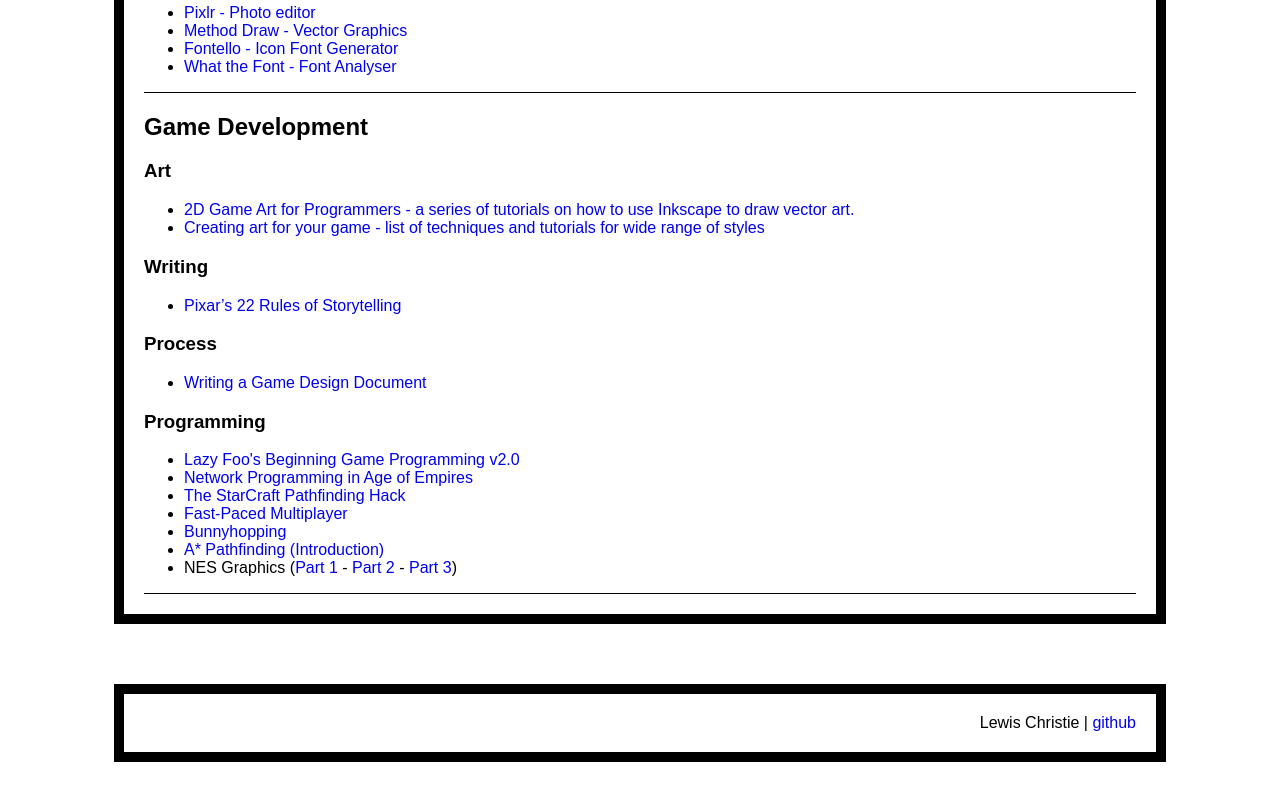
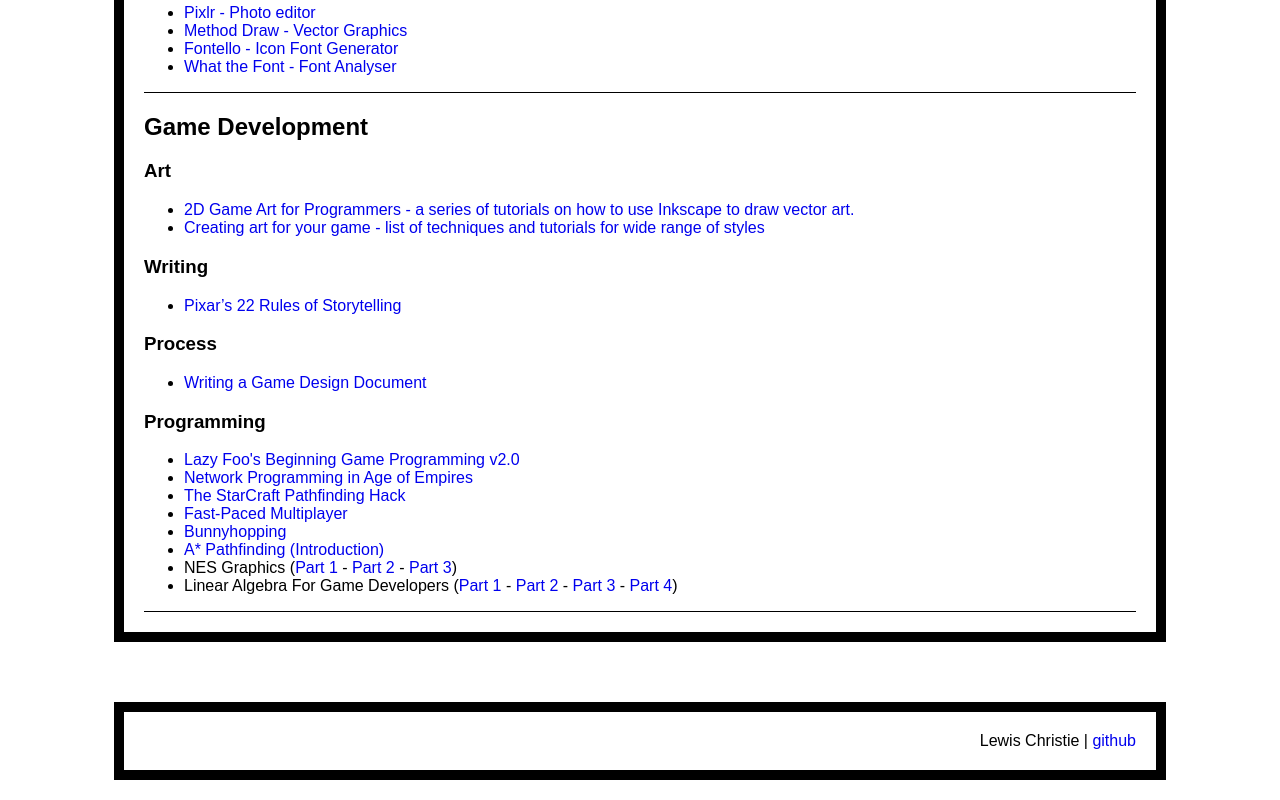
Before and after one commit to Resonance1584/res.nz, a plain HTML site: page index.html in a window 1280 px wide. Shown: the part 2193-2993 px from the top of the page. Drawn offline with Linux system fonts and the light colour scheme.

Commit message:
add wolfire linear algebra to links

```diff
--- a/index.html
+++ b/index.html
@@ -201,6 +201,8 @@
           </li>
           <li>NES Graphics (<a href="http://www.dustmop.io/blog/2015/04/28/nes-graphics-part-1/">Part 1</a> - <a href="http://www.dustmop.io/blog/2015/06/08/nes-graphics-part-2/">Part 2</a> - <a href="http://www.dustmop.io/blog/2015/12/18/nes-graphics-part-3/">Part 3</a>)
           </li>
+          <li>Linear Algebra For Game Developers (<a href="http://blog.wolfire.com/2009/07/linear-algebra-for-game-developers-part-1/">Part 1</a> - <a href="http://blog.wolfire.com/2009/07/linear-algebra-for-game-developers-part-2/">Part 2</a> - <a href="http://blog.wolfire.com/2010/07/Linear-algebra-for-game-developers-part-3">Part 3</a> - <a href="http://blog.wolfire.com/2010/07/Linear-algebra-for-game-developers-part-4">Part 4</a>)
+          </li>
         </ul>
       </section>
     </div>
```
